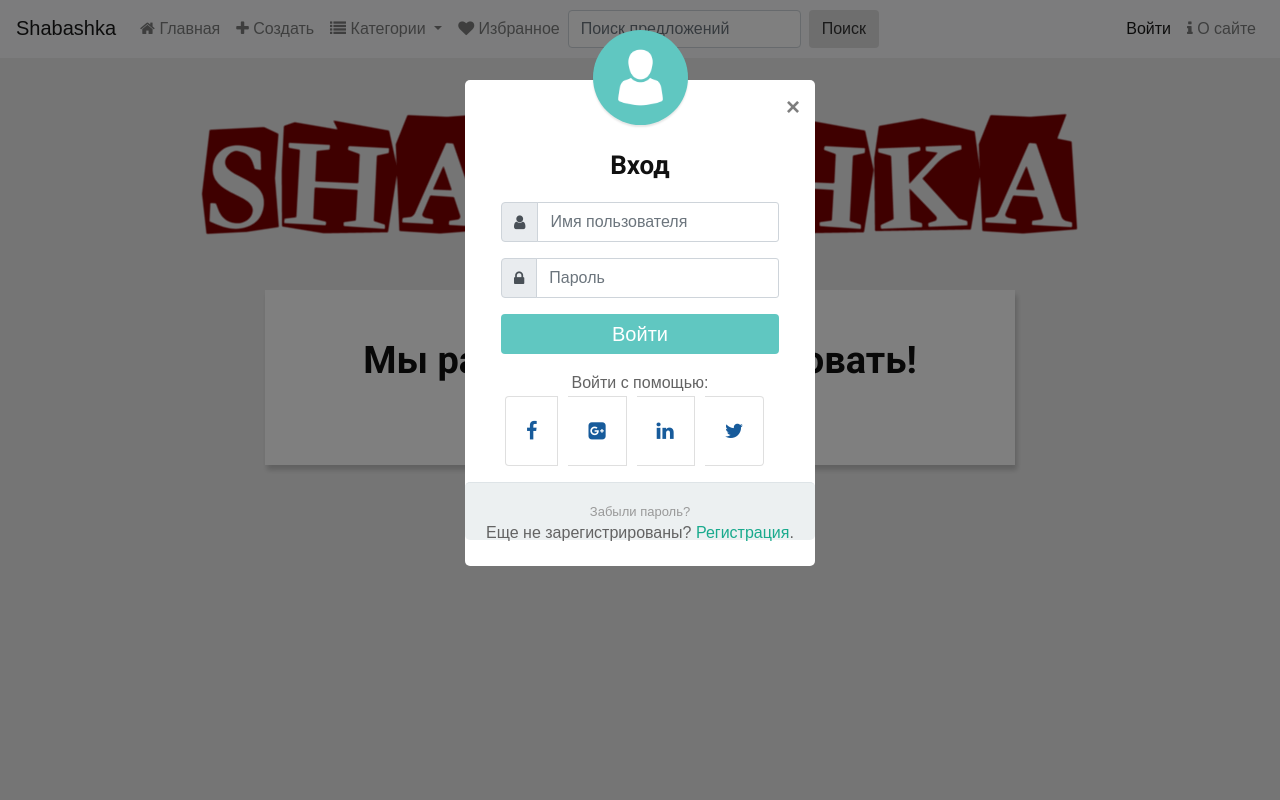
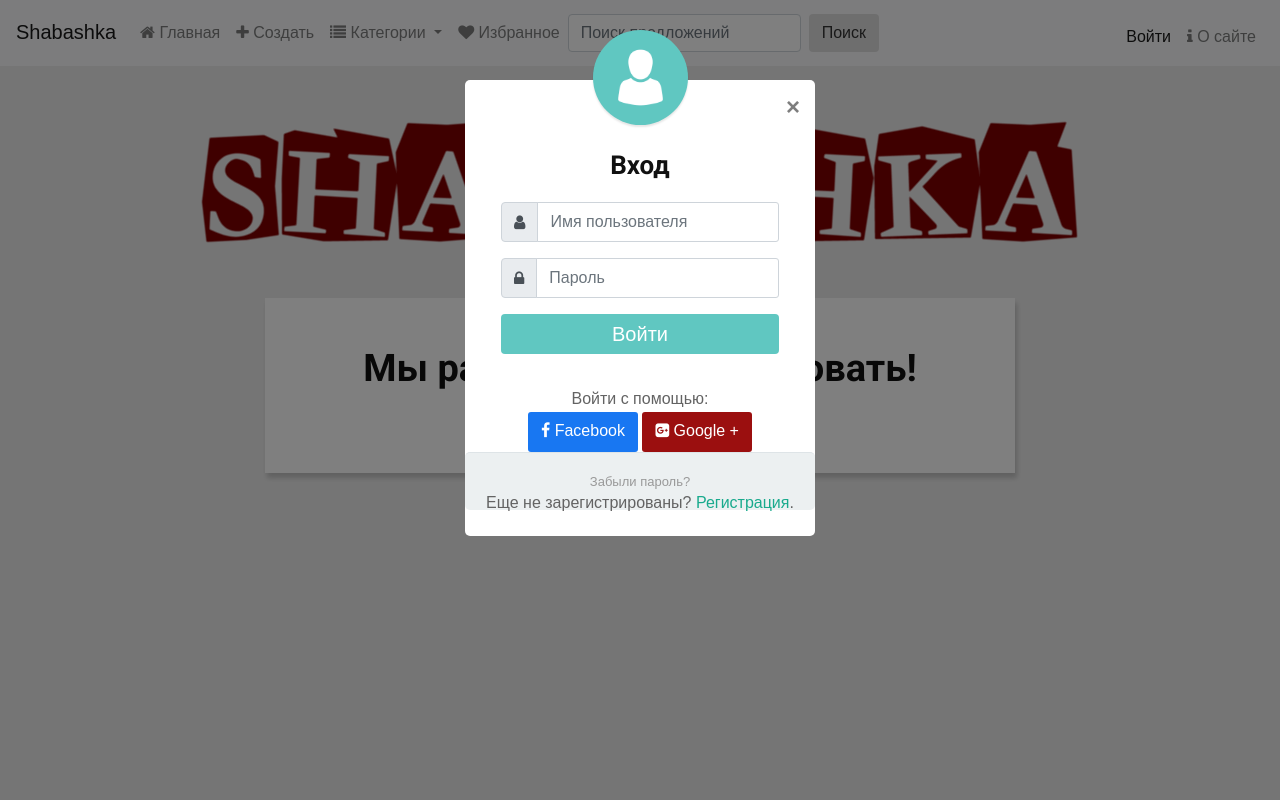
Before and after one commit to Chudische/Shabashka, a Django app: page /accounts/login/?next=/accounts/profile/add/ in a window 1280 px wide. Run offline with Django 3.2, Linux system fonts and the light colour scheme; data comes from the database, SQL or seed files in the repository; some libraries are stand-ins or nearby versions; some web fonts are replaced.

Commit message:
Add Google OAith2; add profile icon to navbar

```diff
--- a/main/static/main/css/style.css
+++ b/main/static/main/css/style.css
@@ -66,7 +66,7 @@ header{text-align: center;}
 
 .top-social{font-size: 20px; text-align: center;}
 .top-social > li > a{padding: 7px 0 0 0;}
- ul.top-social  li{height: 38px; width: 38px; margin-right: 5px;}
+.top-social {height: 38px; width: 38px; margin-right: 5px;}
  ul.top-social a i{color: #fff;line-height: 1.9;height: 38px; width: 38px;border-radius: 50%;background-color: #5183e6;}
  ul.top-social a i:hover{background-color:#70c5c0;}
  .scrolable-menu{
@@ -133,6 +133,10 @@ article h3{margin: 0;padding: 0;}
 .btn-4:hover{background-color: transparent; color: #9E76C2;}
 .btn-5{background-color: #5DB4C7; }
 .btn-5:hover{background-color: transparent; color: #5DB4C7;}
+.btn-fb{background-color: #1877F2; color: #fff;}
+.btn-fb:hover{background-color: transparent; color: #1877F2; border-color: #1877F2;}
+.btn-gg{background-color: #9b0f0f;  color: #fff;}
+.btn-gg:hover{background-color: transparent; color: #9b0f0f; border-color: #9b0f0f;}
 .edit-buttons {
   position: absolute;
   top: 0;
@@ -210,17 +214,17 @@ body .modal{
 .modal-login.modal-dialog {
 	margin-top: 80px;
 }
-.modal-login .btn, .modal-login .btn:active {
+.modal-login .btn-block, .modal-login .btn-block:active {
 	color: #fff;
 	border-radius: 4px;
-	background: #60c7c1 !important;
+	background: #60c7c1;
 	text-decoration: none;
 	transition: all 0.4s;
 	line-height: normal;
 	border: none;
 }
-.modal-login .btn:hover, .modal-login .btn:focus {
-	background: #45aba6 !important;
+.modal-login .btn-block:hover, .modal-login .btn-block:focus {
+	background: #45aba6;
 	outline: none;
 }
 .trigger-btn {
@@ -228,30 +232,13 @@ body .modal{
 	margin: 100px auto;
 }
 
-.modal-login a {
+.modal-login .modal-register a {
 	color: #19aa8d;
 	text-decoration: none;
 }
-.modal-login a:hover {
+.modal-login .modal-register a:hover {
 	text-decoration: underline;
 }
-
-.social ul li {
-	padding: 0;
-	margin-right: 10px !important;
-}
-
-.social a i{
-	font-size: 20px;
-	padding: 15px 20px;
-	color: #175b9b;
-	line-height: 1.9;
-}
-.social a i:hover, .social li:hover{
-	color:#fff;
-	background-color: #179b81;
-}
-
 
 
 /* ---------------------------------------------------------------------------- */
--- a/main/templates/main/layout.html
+++ b/main/templates/main/layout.html
@@ -1,5 +1,6 @@
 {% load bootstrap4 %}
 {% load static %}
+{% load thumbnail %}
 <!DOCTYPE html>
 <html lang="en">
 <head>
@@ -77,7 +78,12 @@
           {% if user.is_authenticated %}
           <li class="nav-item dropdown {% if url_name == 'profile' %} active {% endif %}">
             <a class="nav-link dropdown-toggle" href="#" id="navbarDropdownMenuLink" role="button" data-toggle="dropdown" aria-haspopup="true" aria-expanded="false">
-              <i class="fa fa-user"></i> Аккаунт
+              {% if user.avatar.image %}
+              <img class="border top-social rounded-circle" src="{% thumbnail user.avatar.image 'default' %}" alt="">
+              {% else %}
+              <img class="border top-social rounded-circle" style="background-color: #777;" src="{% static 'main/images/profile-ph.png' %}" alt="">
+              {% endif %}
+              <!-- <i class="fa fa-user"></i> Аккаунт -->
             </a>
             <div class="dropdown-menu" aria-labelledby="navbarDropdownMenuLink">
               <a class="dropdown-item" href="{% url 'main:profile' %}">Профиль</a>
@@ -87,11 +93,11 @@
           </li>
           {% else %}
             <li class="nav-item {% if url_name == 'login' %} active {% endif %}">
-              <a class="nav-link" href="{% url 'main:login' %}">Войти</a>
+              <a class="nav-link mt-lg-2" href="{% url 'main:login' %}">Войти</a>
             </li>
           {% endif %}
           <li class="nav-item {% if url_name == 'other' %} active {% endif %}">
-            <a class="nav-link" href="{% url 'main:other' page='about' %}"><i class="fa fa-info"></i> О сайте</a>
+            <a class="nav-link mt-lg-2" href="{% url 'main:other' page='about' %}"><i class="fa fa-info"></i> О сайте</a>
           </li>
         </ul>
         {% endwith %}
--- a/main/templates/main/login.html
+++ b/main/templates/main/login.html
@@ -35,22 +35,18 @@
 					<input type="hidden" name="next" value="{{next}}">
 					{% crispy form %}
 				</form>
-				<div class="social center">
-					<span>Войти с помощью:</span>
-					<ul class="list-group list-group-horizontal">
-						<li class="list-group-item ml-1"><a href="{% url 'main:social:begin' 'facebook'%}"><i class="fa fa-facebook"></i></a></li>
-						<li class="list-group-item"><a href="#"><i class="fa fa-google-plus-square"></i></a></li>
-						<li class="list-group-item"><a href="#"><i class="fa fa-linkedin"></i></a></li>
-						<li class="list-group-item"><a href="#"><i class="fa fa-twitter"></i></a></li>
-					</ul>
+			</div>
+				<div class="modal-social center">
+					<div>Войти с помощью:</div>
+						<a href="{% url 'main:social:begin' 'facebook'%}" title="Войти через Facebook" class="btn btn-fb"><i class="fa fa-facebook"></i> Facebook</a>
+						<a href="{% url 'main:social:begin' 'google-oauth2' %}" title="Войти через Google" class="btn btn-gg"><i class="fa fa-google-plus-square"></i> Google +</a>
 				</div>
-			</div>
 			<div class="modal-footer">
 				<a href="{% url 'main:password_reset' %}">Забыли пароль?</a>
 
 			</div>
 
-			<div class="text-center">Еще не зарегистрированы? <a href="{% url 'main:register_user' %}" >Регистрация</a>.</div>
+			<div class="text-center modal-register">Еще не зарегистрированы? <a href="{% url 'main:register_user' %}" >Регистрация</a>.</div>
 		</div>
 	</div>
 </div>
--- a/shabashka/settings.py
+++ b/shabashka/settings.py
@@ -113,6 +113,9 @@ SOCIAL_AUTH_FACEBOOK_EXTRA_DATA = [
     ('picture', 'avatar'),
 ]
 
+# Gmail settings
+SOCIAL_AUTH_GOOGLE_OAUTH2_KEY = os.getenv("GG_KEY")
+SOCIAL_AUTH_GOOGLE_OAUTH2_SECRET = os.getenv("GG_SECRET")
 
 SOCIAL_AUTH_PIPELINE = (
     'social_core.pipeline.social_auth.social_details',
```
